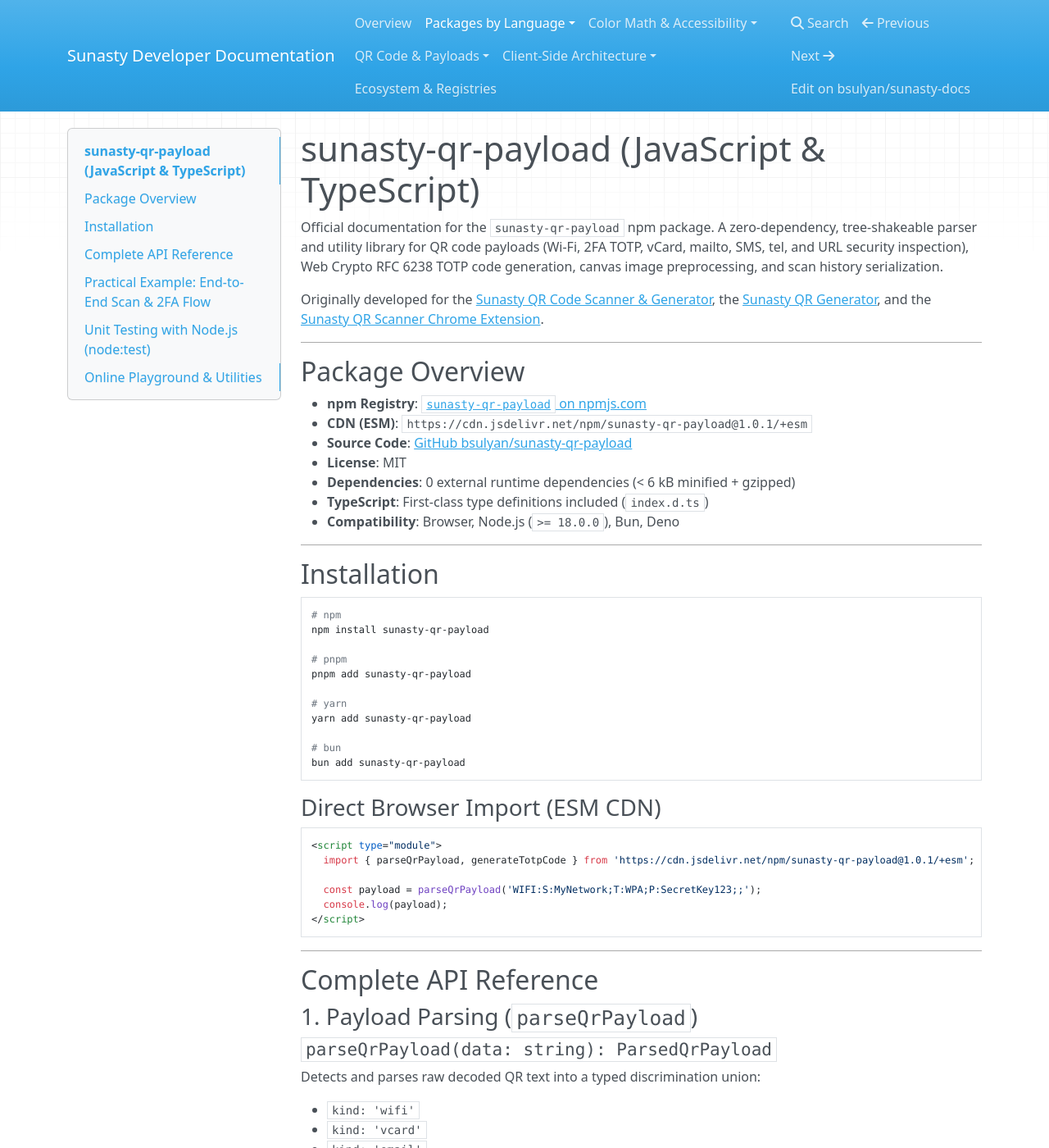
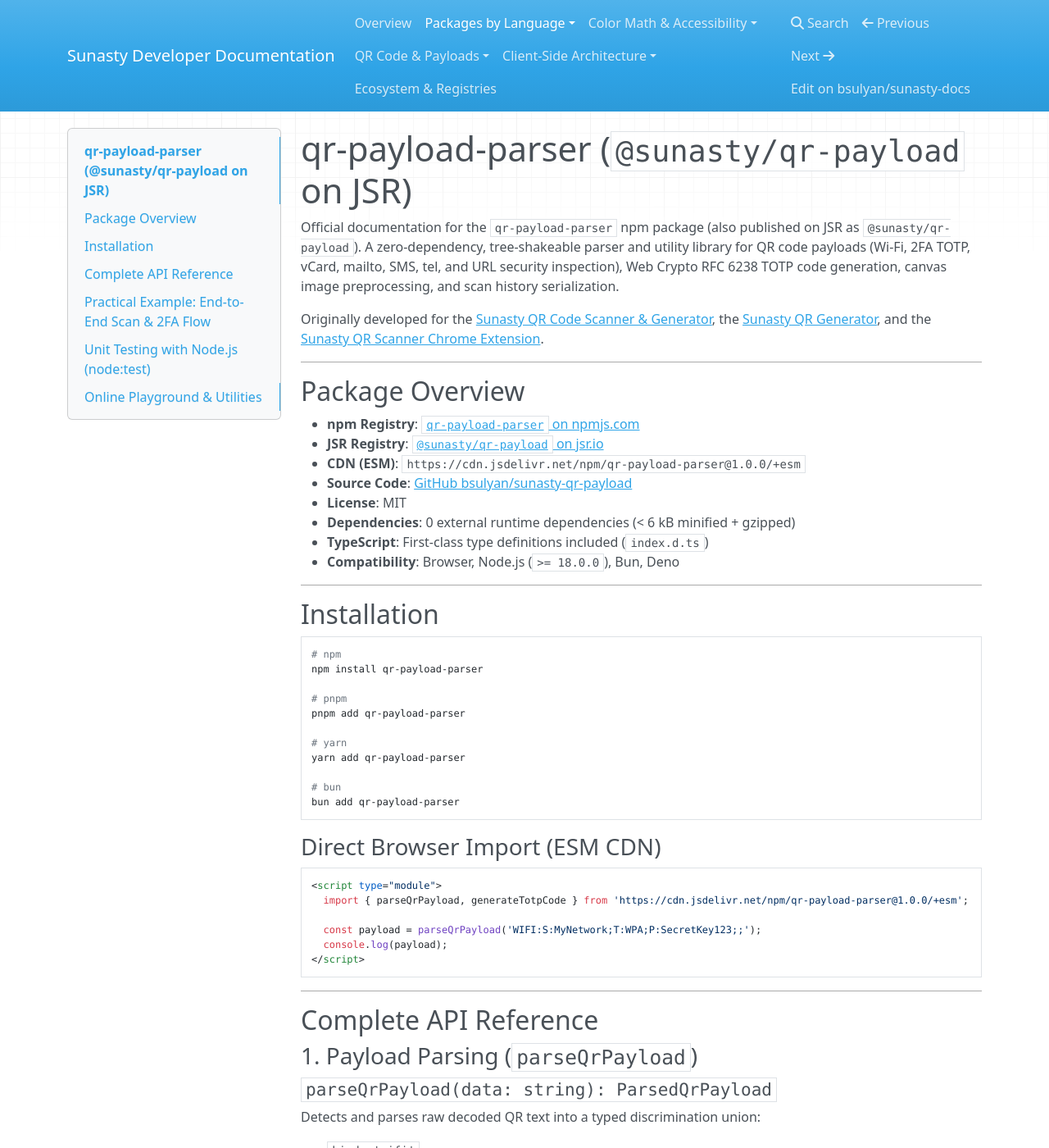
Before and after one commit to bsulyan/sunasty-docs, an MkDocs documentation site: the page built from docs/packages/javascript-qr-payload.md, in a window 1280 px wide and 1400 px high. Shown: the whole window at 82% size. Built offline with MkDocs 1.6.1, drawn with Linux system fonts in a browser that asks for light colours; nearby versions of some CDN libraries; a script that is not in the unit is left out; some of the changed text lies outside the part shown.

Commit message:
docs: rename JS qr-payload npm package docs to qr-payload-parser

````diff
--- a/docs/packages/javascript-qr-payload.md
+++ b/docs/packages/javascript-qr-payload.md
@@ -1,6 +1,6 @@
-# sunasty-qr-payload (JavaScript & TypeScript)
+# qr-payload-parser (`@sunasty/qr-payload` on JSR)
 
-Official documentation for the `sunasty-qr-payload` npm package. A zero-dependency, tree-shakeable parser and utility library for QR code payloads (Wi-Fi, 2FA TOTP, vCard, mailto, SMS, tel, and URL security inspection), Web Crypto RFC 6238 TOTP code generation, canvas image preprocessing, and scan history serialization.
+Official documentation for the `qr-payload-parser` npm package (also published on JSR as `@sunasty/qr-payload`). A zero-dependency, tree-shakeable parser and utility library for QR code payloads (Wi-Fi, 2FA TOTP, vCard, mailto, SMS, tel, and URL security inspection), Web Crypto RFC 6238 TOTP code generation, canvas image preprocessing, and scan history serialization.
 
 Originally developed for the [Sunasty QR Code Scanner & Generator](https://sunasty.com/qr-scan/), the [Sunasty QR Generator](https://sunasty.com/qr-code/), and the [Sunasty QR Scanner Chrome Extension](https://github.com/bsulyan/sunasty-qr-scanner).
 
@@ -8,8 +8,9 @@ Originally developed for the [Sunasty QR Code Scanner & Generator](https://sunas
 
 ## Package Overview
 
-- **npm Registry**: [`sunasty-qr-payload` on npmjs.com](https://www.npmjs.com/package/sunasty-qr-payload)
-- **CDN (ESM)**: `https://cdn.jsdelivr.net/npm/sunasty-qr-payload@1.0.1/+esm`
+- **npm Registry**: [`qr-payload-parser` on npmjs.com](https://www.npmjs.com/package/qr-payload-parser)
+- **JSR Registry**: [`@sunasty/qr-payload` on jsr.io](https://jsr.io/@sunasty/qr-payload)
+- **CDN (ESM)**: `https://cdn.jsdelivr.net/npm/qr-payload-parser@1.0.0/+esm`
 - **Source Code**: [GitHub bsulyan/sunasty-qr-payload](https://github.com/bsulyan/sunasty-qr-payload)
 - **License**: MIT
 - **Dependencies**: 0 external runtime dependencies (< 6 kB minified + gzipped)
@@ -22,23 +23,23 @@ Originally developed for the [Sunasty QR Code Scanner & Generator](https://sunas
 
 ```bash
 # npm
-npm install sunasty-qr-payload
+npm install qr-payload-parser
 
 # pnpm
-pnpm add sunasty-qr-payload
+pnpm add qr-payload-parser
 
 # yarn
-yarn add sunasty-qr-payload
+yarn add qr-payload-parser
 
 # bun
-bun add sunasty-qr-payload
+bun add qr-payload-parser
 ```
 
 ### Direct Browser Import (ESM CDN)
 
 ```html
 <script type="module">
-  import { parseQrPayload, generateTotpCode } from 'https://cdn.jsdelivr.net/npm/sunasty-qr-payload@1.0.1/+esm';
+  import { parseQrPayload, generateTotpCode } from 'https://cdn.jsdelivr.net/npm/qr-payload-parser@1.0.0/+esm';
 
   const payload = parseQrPayload('WIFI:S:MyNetwork;T:WPA;P:SecretKey123;;');
   console.log(payload);
@@ -64,7 +65,7 @@ Detects and parses raw decoded QR text into a typed discrimination union:
 - `kind: 'text'`
 
 ```typescript
-import { parseQrPayload } from 'sunasty-qr-payload';
+import { parseQrPayload } from 'qr-payload-parser';
 
 const result = parseQrPayload('WIFI:S:OfficeWifi;T:WPA;P:SuperSecretPass;;');
 
@@ -141,7 +142,7 @@ Supports `tel:+123456789`.
 Performs safety and protocol validation on scanned URLs to alert users about potential phishing, insecure plain HTTP, or raw IP address destinations before navigation.
 
 ```typescript
-import { analyzeUrlSecurity } from 'sunasty-qr-payload';
+import { analyzeUrlSecurity } from 'qr-payload-parser';
 
 const sec = analyzeUrlSecurity('http://192.168.1.1/login');
 console.log(sec);
@@ -171,7 +172,7 @@ Returns:
 - `counter`: Unix epoch step index.
 
 ```typescript
-import { generateTotpCode } from 'sunasty-qr-payload';
+import { generateTotpCode } from 'qr-payload-parser';
 
 const totp = await generateTotpCode('JBSWY3DPEHPK3PXP');
 console.log(`Current Code: ${totp.code} (Expires in ${totp.remainingSeconds}s)`);
@@ -184,7 +185,7 @@ Decodes an RFC 4648 Base32 secret string into a raw byte buffer for HMAC-SHA1 si
 
 ### 4. Image Preprocessing for Difficult QR Codes
 
-When decoding QR codes from blurry mobile camera feeds, low-contrast document scans, or dark-mode screens, standard decoders (like `jsQR`) frequently fail. `sunasty-qr-payload` exports canvas pixel preprocessing algorithms:
+When decoding QR codes from blurry mobile camera feeds, low-contrast document scans, or dark-mode screens, standard decoders (like `jsQR`) frequently fail. `qr-payload-parser` exports canvas pixel preprocessing algorithms:
 
 #### `applyHighContrastThreshold(data: Uint8ClampedArray, threshold?: number, invert?: boolean): Uint8ClampedArray`
 Converts RGBA pixel buffer to a high-contrast binary map with optional color inversion (essential for light-on-dark inverted QR codes).
@@ -209,7 +210,7 @@ Computes luminance min/max bounds across the image buffer and dynamically stretc
 Exports an array of scan history entries into an RFC 4180 compliant CSV string with escaped delimiters.
 
 ```typescript
-import { serializeScanHistoryToCsv } from 'sunasty-qr-payload';
+import { serializeScanHistoryToCsv } from 'qr-payload-parser';
 
 const csv = serializeScanHistoryToCsv([
   { timestamp: '2026-10-24T12:00:00Z', type: 'WIFI', data: 'WIFI:S:Guest;;' },
@@ -225,7 +226,7 @@ Serializes records into formatted JSON with indentation.
 ## Practical Example: End-to-End Scan & 2FA Flow
 
 ```typescript
-import { parseQrPayload, generateTotpCode } from 'sunasty-qr-payload';
+import { parseQrPayload, generateTotpCode } from 'qr-payload-parser';
 
 // Raw string extracted from a camera feed or image file
 const rawQrString = 'otpauth://totp/Sunasty:admin@sunasty.com?secret=HXDMVJECJJWSRB3HWIZR4IFUGFTMXBOZ&issuer=Sunasty';
@@ -252,7 +253,7 @@ if (payload.kind === 'totp') {
 ```javascript
 import test from 'node:test';
 import assert from 'node:assert/strict';
-import { parseQrPayload, generateTotpCode, analyzeUrlSecurity } from 'sunasty-qr-payload';
+import { parseQrPayload, generateTotpCode, analyzeUrlSecurity } from 'qr-payload-parser';
 
 test('parses wifi payload', () => {
   const result = parseQrPayload('WIFI:S:MyNet;T:WPA;P:Pass123;;');
````
